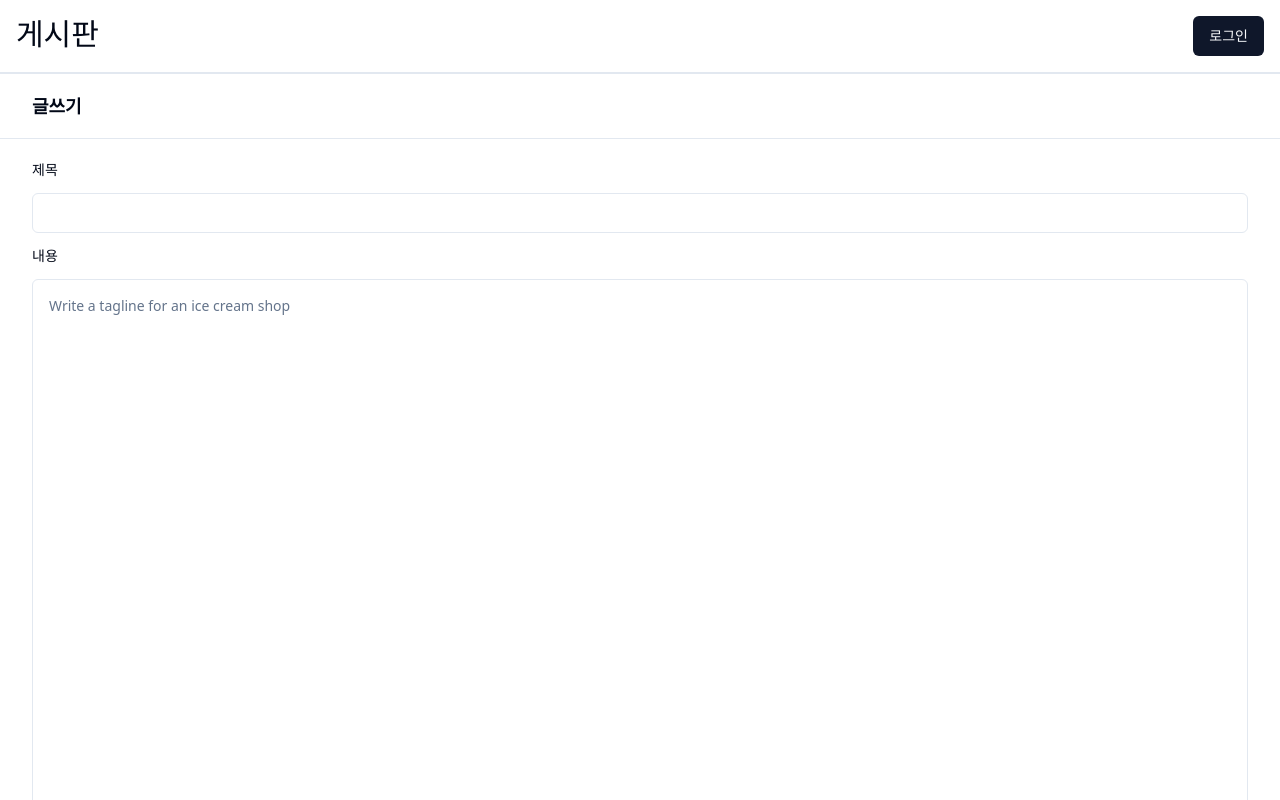
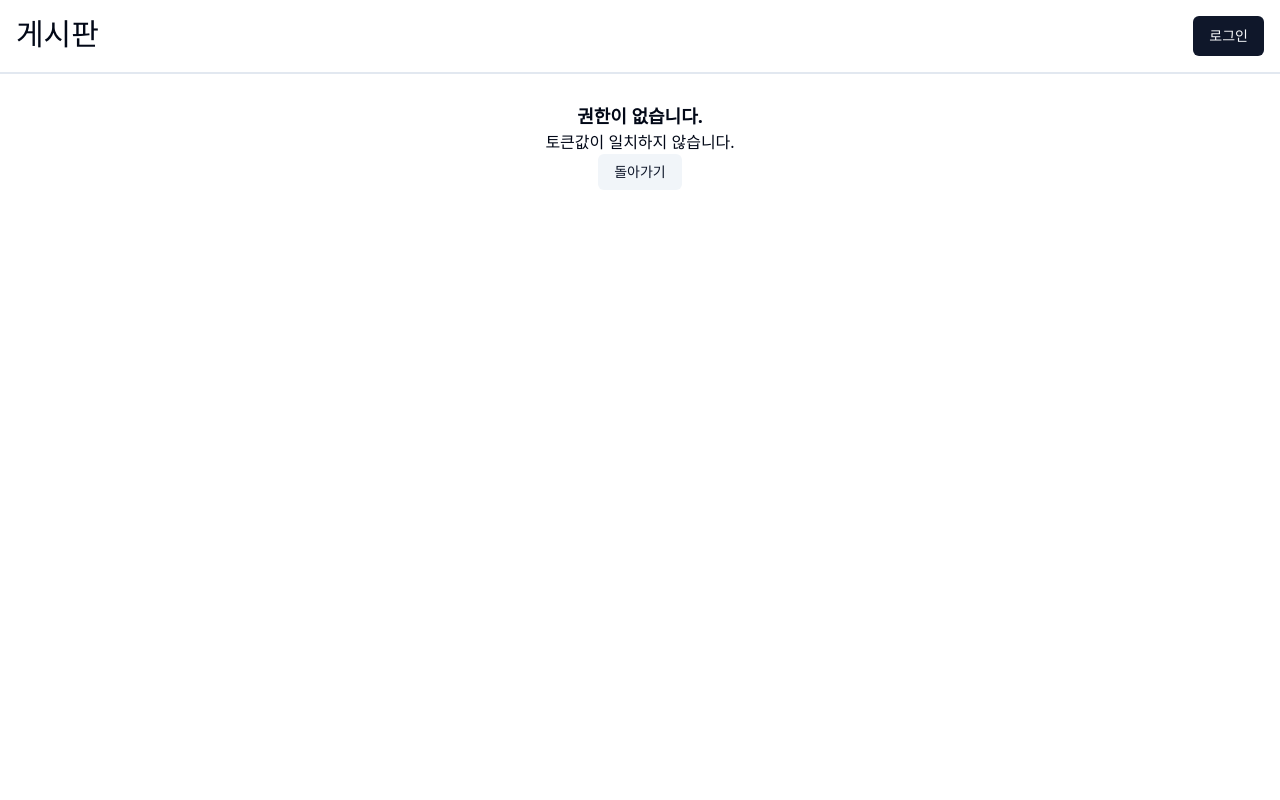
Before and after one commit to parkCoit/simple-board-web, a React (Create React App) app: page /edit/1 in a window 1280 px wide. Shown: the top 800 px of the page. Built offline with nearby package versions, Linux system fonts and the light colour scheme; no server answers.

Commit message:
feat : edit 페이지 토큰값 확인

```diff
--- a/src/components/common/Edit.tsx
+++ b/src/components/common/Edit.tsx
@@ -1,39 +1,41 @@
-
 import { useState, useEffect } from "react";
-import { useParams } from 'react-router-dom';
-import { useNavigate } from 'react-router-dom';
-import { jwtDecode } from 'jwt-decode';
+import { useParams, useNavigate } from "react-router-dom";
+import { jwtDecode } from "jwt-decode";
 
 import { boardData, boardUpdate, addBoard } from "../../api";
 
-import { Button } from "@/components/ui/button"
+import { Button } from "@/components/ui/button";
+import { Separator } from "@/components/ui/separator";
+import { Tabs, TabsContent } from "@/components/ui/tabs";
+import { Textarea } from "@/components/ui/textarea";
+import { Input } from "@/components/ui/input";
+import { Label } from "@/components/ui/label";
 
-import { Separator } from "@/components/ui/separator"
-import {
-  Tabs,
-  TabsContent,
-} from "@/components/ui/tabs"
-import { Textarea } from "@/components/ui/textarea"
-import { Input } from "@/components/ui/input"
-import { Label } from "@/components/ui/label"
-
-
+interface DecodedToken {
+  email: string;
+  id: string;
+}
 
 export default function Edit() {
+  const [title, setTitle] = useState("");
+  const [content, setContent] = useState("");
 
-    const [title, setTitle] = useState('');
-    const [content, setContent] = useState('');
+  const [isAuthorized, setIsAuthorized] = useState(false);
 
-    const { id } = useParams();
-
+  const { id } = useParams<{ id: string }>();
   const navigate = useNavigate();
 
   useEffect(() => {
     if (id) {
-            boardData({ 'customId': id })
+      boardData({ customId: id })
         .then(res => {
           setTitle(res.data.title);
           setContent(res.data.content);
+          const token = sessionStorage.getItem("token");
+          if (token) {
+            const decoded: DecodedToken = jwtDecode<DecodedToken>(token);
+            setIsAuthorized(decoded.email === res.data.author.email);
+          }
         })
         .catch(err => {
           console.error("게시물 로딩 실패:", err);
@@ -45,28 +47,28 @@ export default function Edit() {
     e.preventDefault();
 
     if (!title.trim() || !content.trim()) {
-            alert('제목과 내용을 모두 입력해 주세요.');
+      alert("제목과 내용을 모두 입력해 주세요.");
       return;
     }
 
     if (id) {
-            boardUpdate({ 'title': title, 'content': content, 'customId': id })
-                .then(res => {
-                    alert('수정 완료!');
+      boardUpdate({ title, content, customId: id })
+        .then(() => {
+          alert("수정 완료!");
           navigate(`/`);
         })
         .catch(err => {
           console.error(err);
         });
     } else {
-            const token = sessionStorage.getItem('token');
+      const token = sessionStorage.getItem("token");
       if (!token) {
-                alert('로그인 먼저 해주세요');
+        alert("로그인 먼저 해주세요");
         return;
       }
 
-            const decodedToken: any = jwtDecode(token);
-            addBoard({ 'title': title, 'content': content, 'author': decodedToken.id })
+      const decodedToken: DecodedToken = jwtDecode<DecodedToken>(token);
+      addBoard({ title, content, author: decodedToken.id })
         .then(res => {
           alert(res.data.data);
           navigate(`/`);
@@ -75,19 +77,31 @@ export default function Edit() {
           console.error(err);
         });
     }
-    }
+  };
 
   const handleCancelButton = () => {
-        const confirmCancel = window.confirm('취소하시겠습니까?');
+    const confirmCancel = window.confirm("취소하시겠습니까?");
     if (confirmCancel) {
       navigate(`/`);
     }
+  };
+
+  if (!isAuthorized) {
+    return (
+      <div className="h-full flex-col md:flex mt-10">
+        <div className="container flex flex-col items-center justify-center space-y-2 py-4 sm:space-y-0 md:h-16">
+          <h2 className="text-lg font-semibold">권한이 없습니다.</h2>
+          <p>토큰값이 일치하지 않습니다.</p>
+          <Button variant="secondary" onClick={() => navigate(`/`)}>
+            돌아가기
+          </Button>
+        </div>
+      </div>
+    );
   }
-
 
   return (
     <>
-
       <div className="h-full flex-col md:flex">
         <div className="container flex flex-col items-start justify-between space-y-2 py-4 sm:flex-row sm:items-center sm:space-y-0 md:h-16">
           <h2 className="text-lg font-semibold">글쓰기</h2>
@@ -101,7 +115,13 @@ export default function Edit() {
                   <TabsContent value="complete" className="mt-0 border-0 p-0 ">
                     <div className="flex h-full flex-col space-y-4 mb-4">
                       <Label htmlFor="title">제목</Label>
-                        <Input id="title" type="text" className="bg-white" value={title} onChange={e => setTitle(e.target.value)}/>
+                      <Input
+                        id="title"
+                        type="text"
+                        className="bg-white"
+                        value={title}
+                        onChange={e => setTitle(e.target.value)}
+                      />
                     </div>
                     <div className="flex h-full flex-col space-y-4">
                       <Label htmlFor="content">내용</Label>
@@ -110,12 +130,16 @@ export default function Edit() {
                         className="min-h-[400px] flex-1 p-4 md:min-h-[700px] lg:min-h-[700px]"
                         id="content"
                         value={content}
-                        onChange={(e) => {e.preventDefault();
-                            setContent(e.target.value)}}
+                        onChange={e => {
+                          e.preventDefault();
+                          setContent(e.target.value);
+                        }}
                       />
                       <div className="flex items-center space-x-2 ml-auto">
-                        <Button type="submit" > {id ? '수정하기' : '작성하기'} </Button>
-                        <Button type="button" variant="secondary" onClick={handleCancelButton}> 취소 </Button>
+                        <Button type="submit">{id ? "수정하기" : "작성하기"}</Button>
+                        <Button type="button" variant="secondary" onClick={handleCancelButton}>
+                          취소
+                        </Button>
                       </div>
                     </div>
                   </TabsContent>
@@ -126,5 +150,5 @@ export default function Edit() {
         </Tabs>
       </div>
     </>
-  )
+  );
 }
```
Lines whose indentation alone changed are shown as unchanged.
